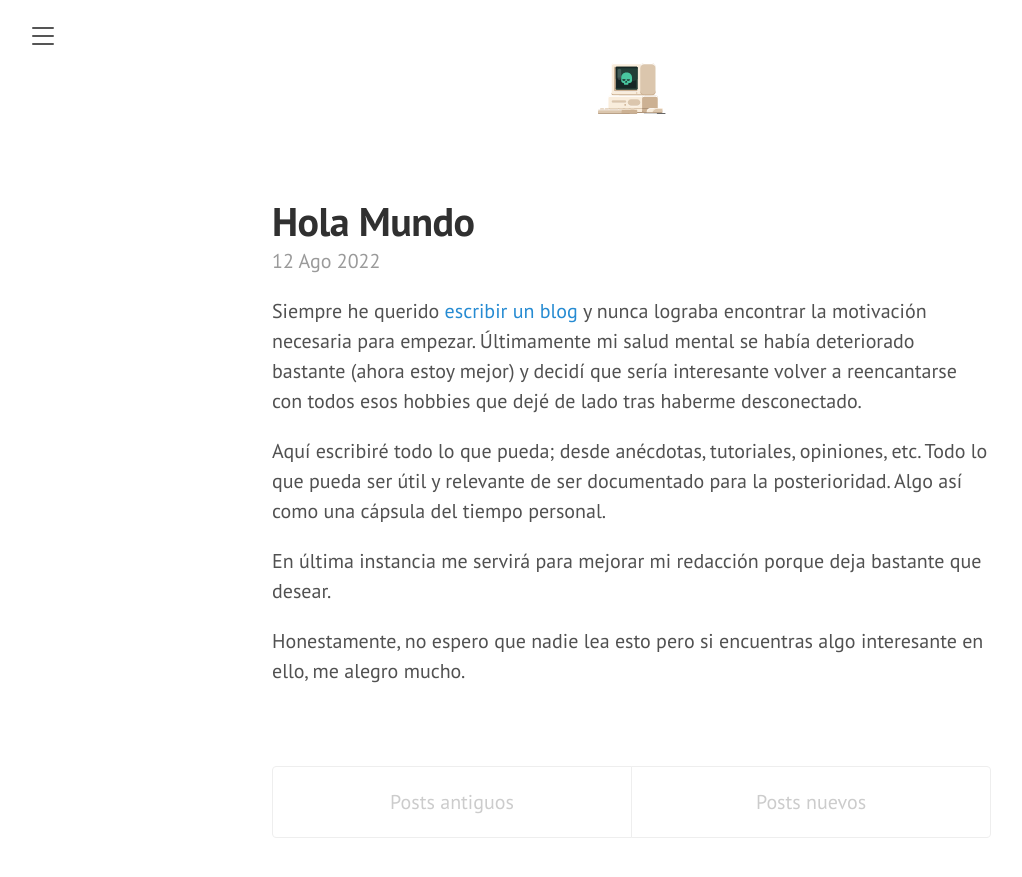
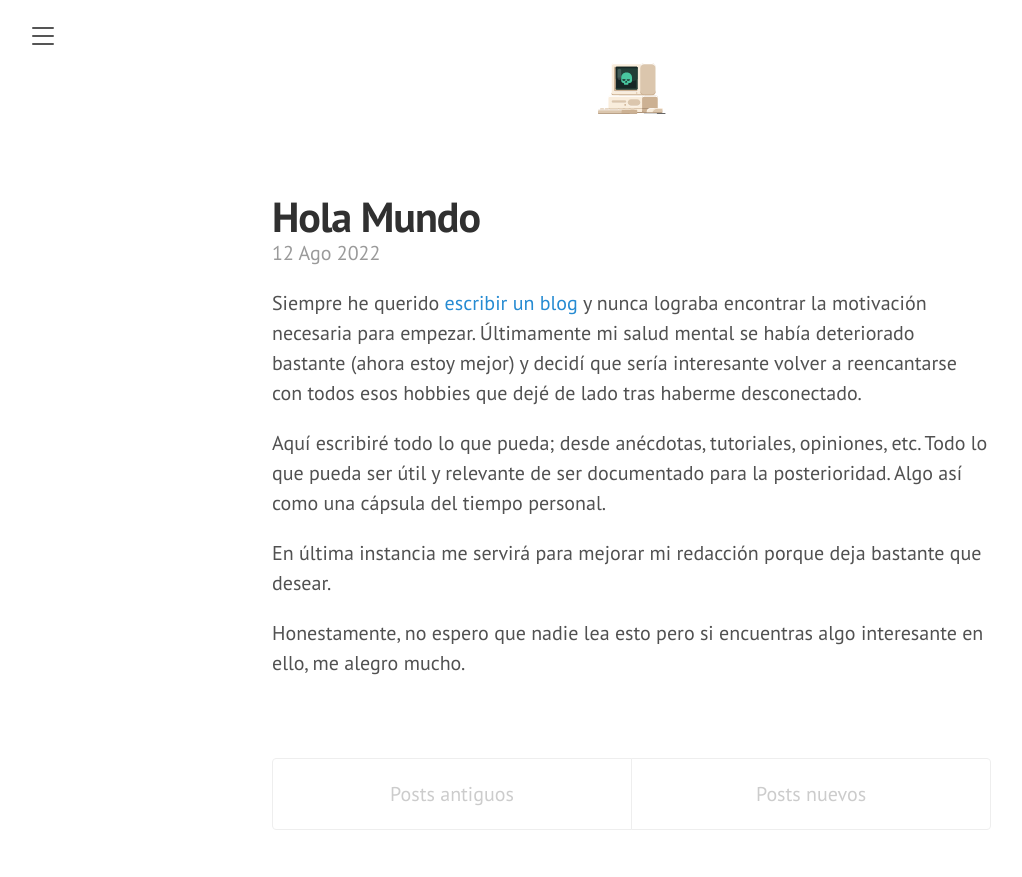
Before and after one commit to darriagada/darriagada.github.io, a Jekyll site: the page built from index.html, in a window 1280 px wide. Shown: the top 877 px of the page, without its empty margins (8-1030 px from the left). Built offline with Jekyll 4.4.1, drawn with Linux system fonts in a browser that asks for light colours; the list of posts is cut into pages by our own code; comment, search, counter and statistics services are not loaded.

Commit message:
Update lanyon.css

```diff
--- a/public/css/lanyon.css
+++ b/public/css/lanyon.css
@@ -143,18 +143,27 @@
 
 /* Archive */
 .post-list {
-	list-style-image: none;
-	margin-left: 0;
-	list-style: none;
+ margin-left:0;
+ list-style:none
 }
-
+.post-list>li {
+ margin-bottom:30px
+}
 .post-meta {
-	color: rgb(155, 145, 131);
-	font-size: 14px;
+ font-size:14px;
+ color:#828282
 }
-
 .post-link {
-	display: block;
+ display:block;
+ font-size:24px
+}
+.post-header {
+ margin-bottom:30px
+}
+.post-title {
+ font-size:42px;
+ letter-spacing:-1px;
+ line-height:1
 }
 
 
```
